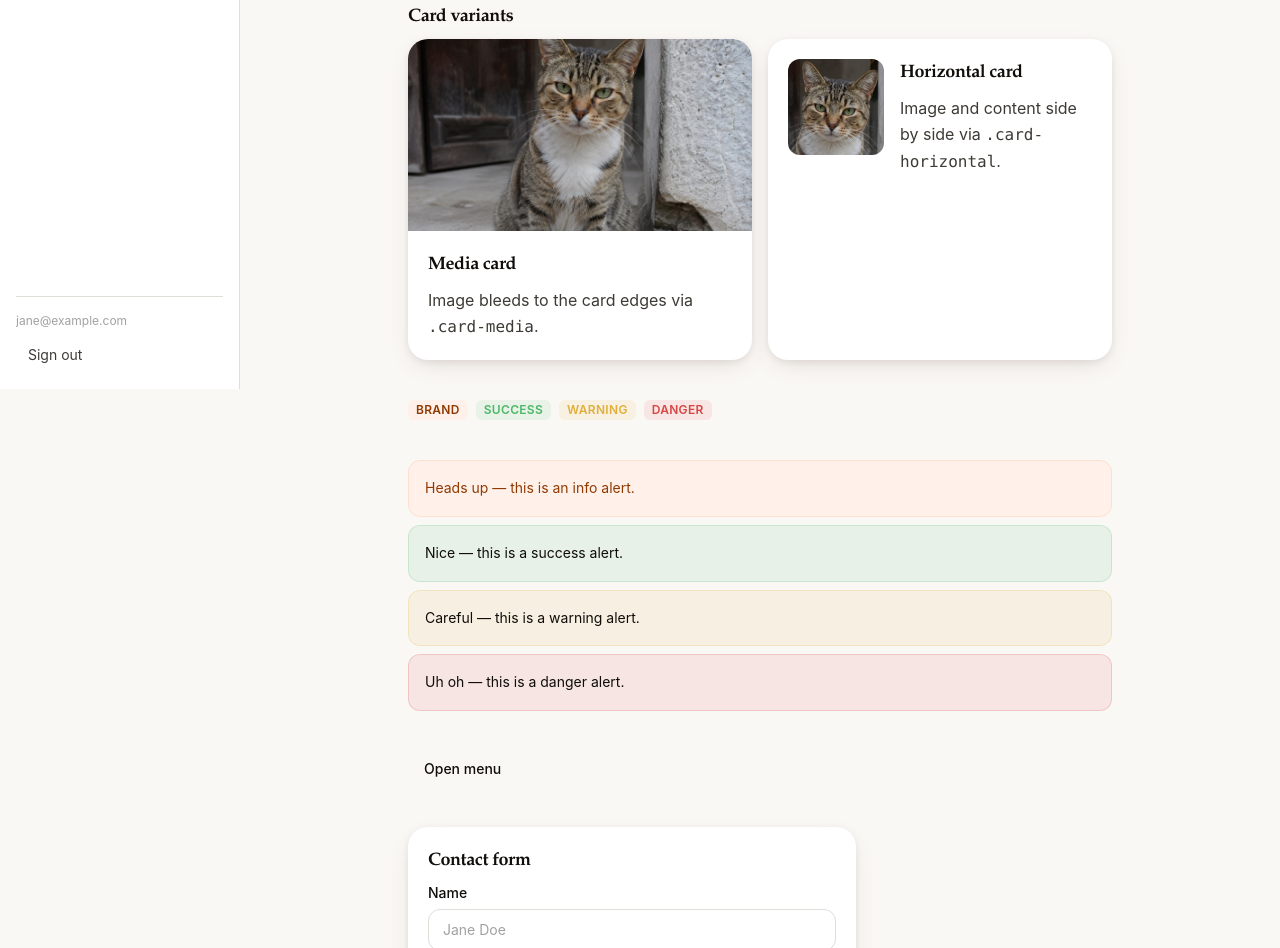
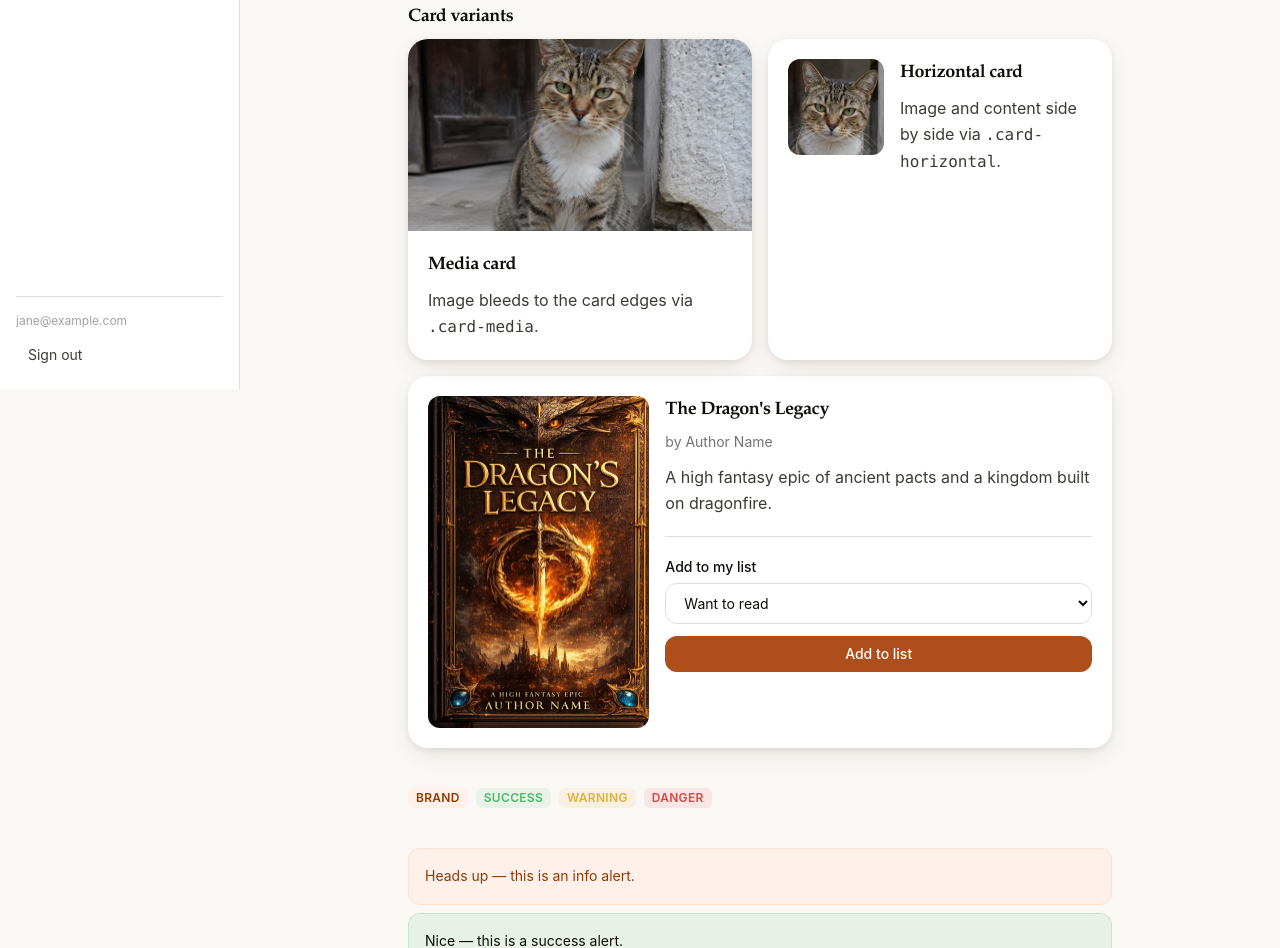
Before and after one commit to ihortok/paganel-ui, a website built with Vite: page demo/index.html in a window 1280 px wide. Shown: the part 411-1359 px from the top of the page. Built offline with nearby package versions, Linux system fonts and the light colour scheme.

Commit message:
feat: add book card component with cover image and author details

```diff
--- a/css/components/card.css
+++ b/css/components/card.css
@@ -26,6 +26,18 @@
     @apply block h-48 w-full object-cover;
   }
 
+  .card-book-cover {
+    @apply aspect-[2/3] w-1/3 shrink-0 self-start overflow-hidden rounded-ds-md;
+  }
+
+  .card-book-cover img {
+    @apply block h-full w-full object-cover;
+  }
+
+  .card-book-author {
+    @apply mb-3 text-sm text-neutral-500;
+  }
+
   /* Layout modifier — combine with .card in markup: class="card card-horizontal" */
   .card-horizontal {
     @apply flex gap-4;
--- a/demo/index.html
+++ b/demo/index.html
@@ -82,6 +82,7 @@
 
         <section class="space-y-2">
           <h2 class="font-serif text-lg font-semibold tracking-tight text-neutral-900">Card variants</h2>
+          <div class="space-y-4">
             <div class="grid md:grid-cols-2 gap-4">
               <div class="card">
                 <div class="card-media">
@@ -97,6 +98,28 @@
                 <div>
                   <h3 class="card-header">Horizontal card</h3>
                   <p class="card-body">Image and content side by side via <code>.card-horizontal</code>.</p>
+                </div>
+              </div>
+            </div>
+            <div class="card card-horizontal">
+              <div class="card-book-cover">
+                <img src="/images/book.jpg" alt="Cover of The Dragon's Legacy" />
+              </div>
+              <div>
+                <h3 class="card-header">The Dragon's Legacy</h3>
+                <p class="card-book-author">by Author Name</p>
+                <p class="card-body">A high fantasy epic of ancient pacts and a kingdom built on dragonfire.</p>
+                <form class="card-footer flex flex-col gap-3">
+                  <div class="field">
+                    <label class="label" for="book-shelf">Add to my list</label>
+                    <select class="select" id="book-shelf">
+                      <option>Want to read</option>
+                      <option>Currently reading</option>
+                      <option>Read</option>
+                    </select>
+                  </div>
+                  <button class="btn btn-primary btn-md" type="submit">Add to list</button>
+                </form>
               </div>
             </div>
           </div>
```
Also changed, not shown: demo/public/images/book.jpg (added). Lines whose indentation alone changed are shown as unchanged.
